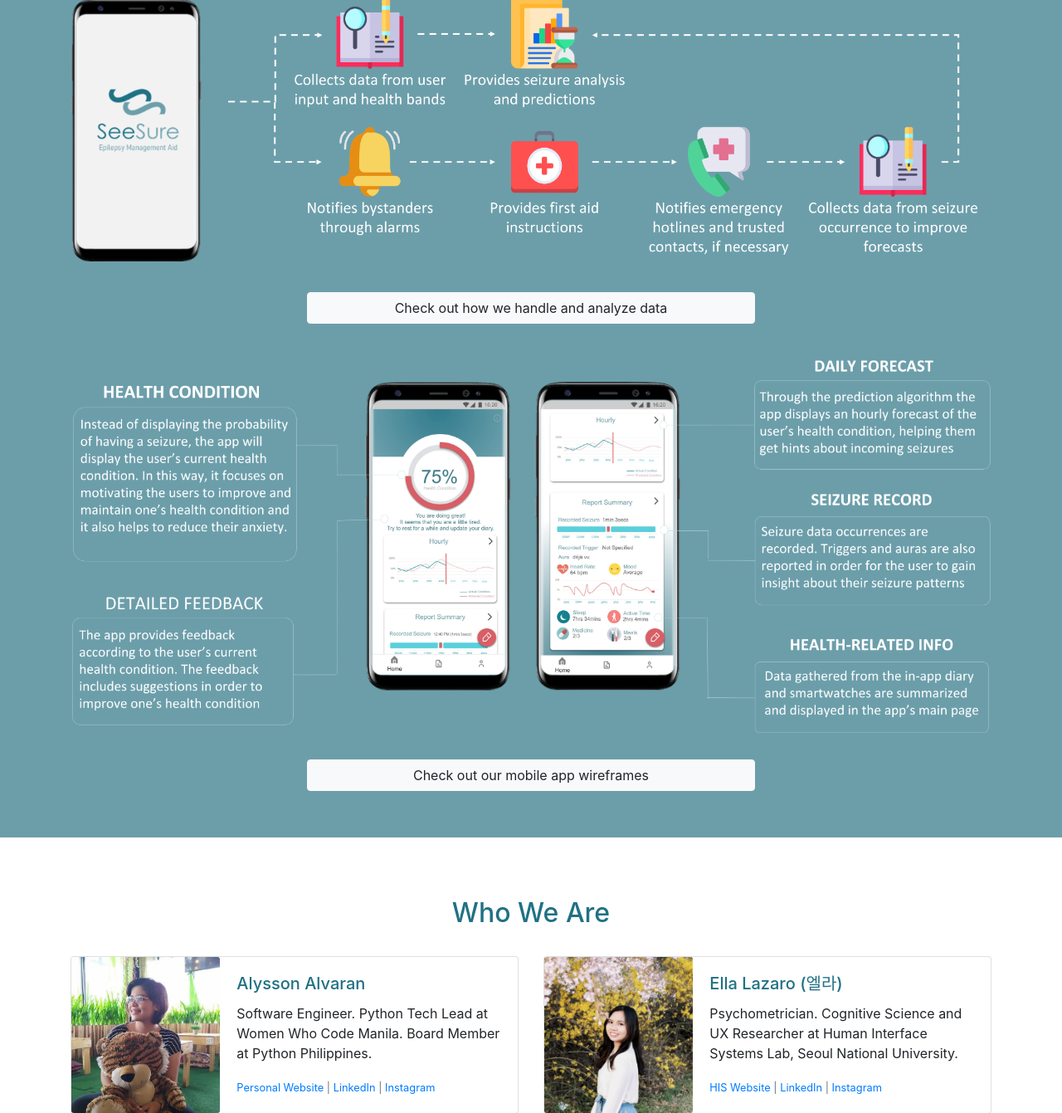
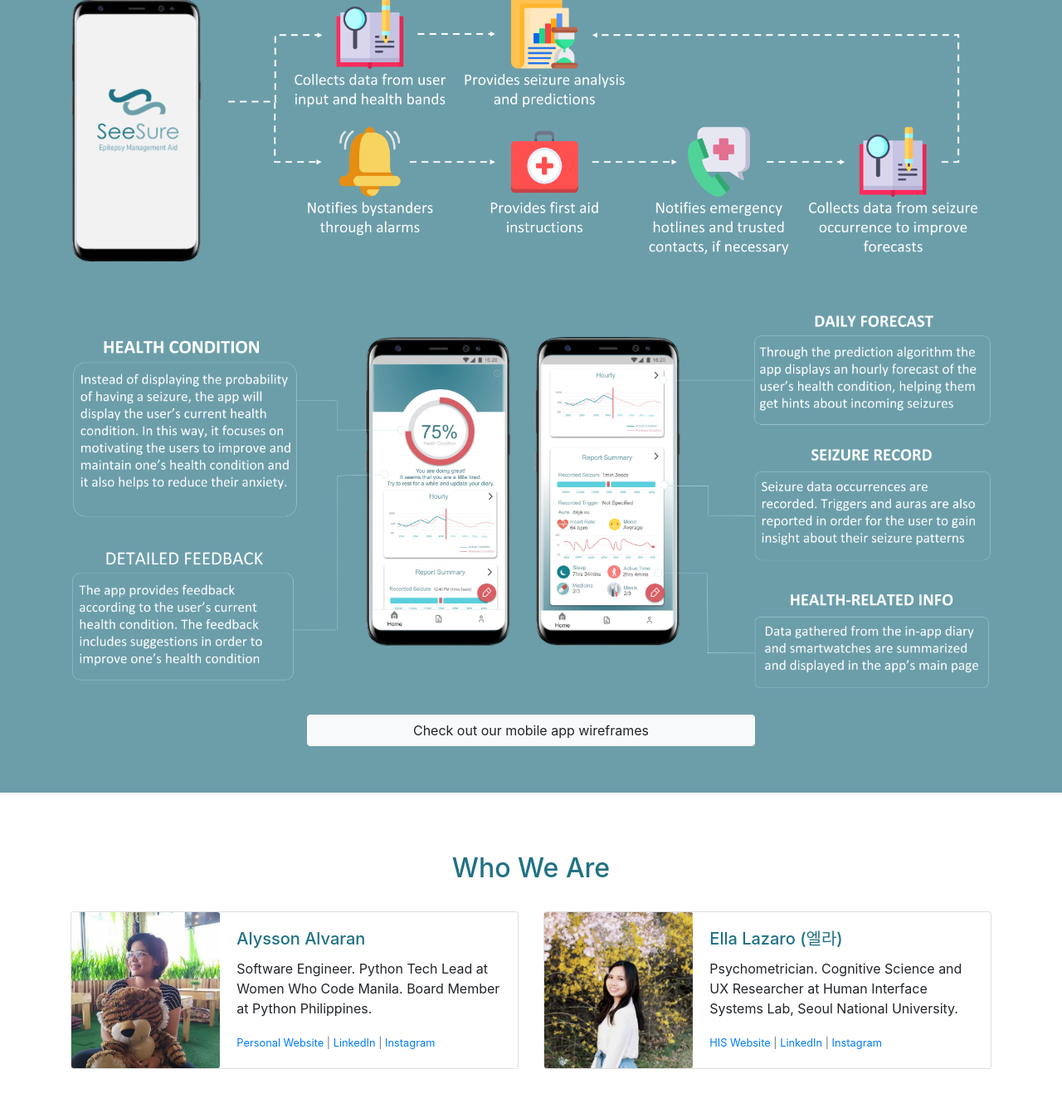
Before and after one commit to alyssonalvaran/seesure, a Django app: page / in a window 1280 px wide. Shown: the part 2127-3468 px from the top of the page at 83% size. Run offline with Django 3.2, Linux system fonts and the light colour scheme; some libraries are stand-ins or nearby versions.

Commit message:
Hide demo page button link

```diff
--- a/home/templates/index.html
+++ b/home/templates/index.html
@@ -105,11 +105,11 @@
                 <div class="col-10 mx-auto py-4">
                     <img src="{% static 'img/process-2.png' %}" width="100%" alt="features">
                 </div>
-                <div class="col-sm-12 col-lg-6 py-2 mx-auto">
+                <!-- <div class="col-sm-12 col-lg-6 py-2 mx-auto">
                     <a class="btn btn-light btn-block" href="#" role="button">
                         Check out how we handle and analyze data
                     </a>
-                </div>
+                </div> -->
 
                 <div class="col-12 mx-auto py-4">
                     <img src="{% static 'img/process-3.png' %}" width="100%" alt="features">
```
